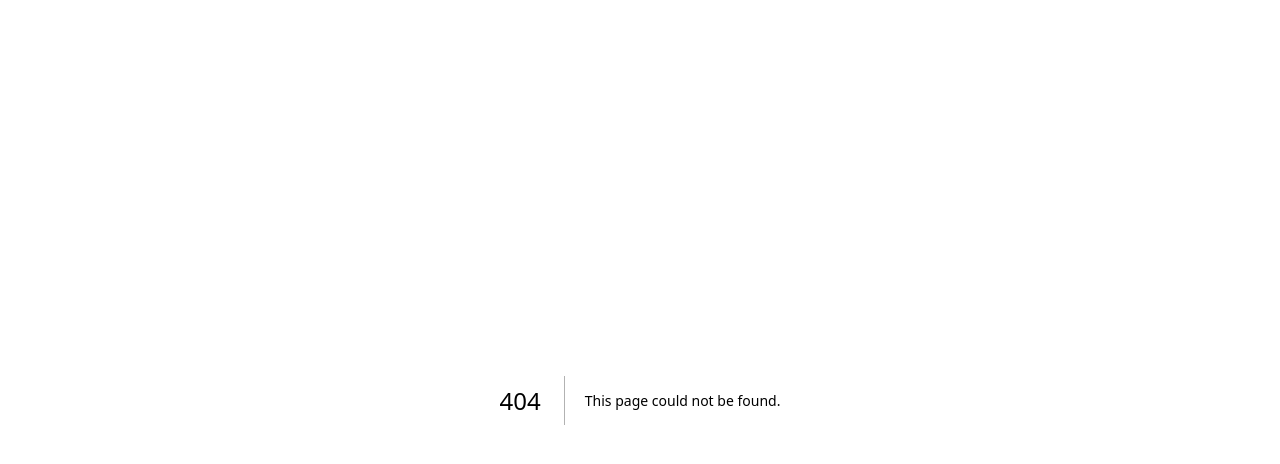
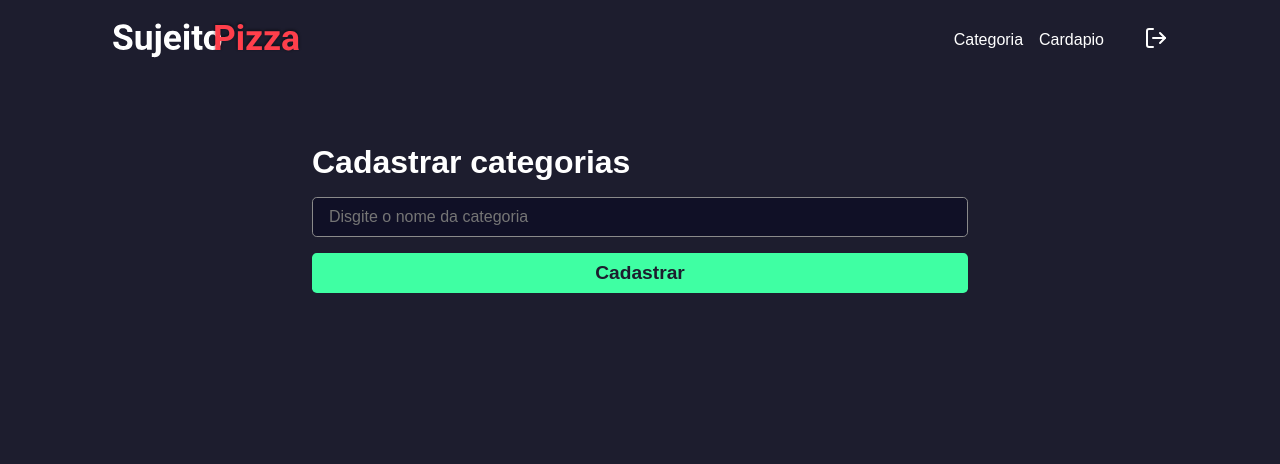
Before and after one commit to EricDCamargo/pizzaria, a Next.js app in the folder frontend/: page /category in a window 1280 px wide. Before the commit this address had no page. Shown: the top 464 px of the page. Built offline with nearby package versions, Linux system fonts and the light colour scheme.

Commit message:
feat: Adding category registration page

```diff
--- /dev/null
+++ b/frontend/src/components/Header/index.tsx
@@ -0,0 +1,31 @@
+import Link from 'next/link'
+import styles from './styles.module.scss'
+import { FiLogOut } from 'react-icons/fi'
+import { useContext } from 'react'
+import { AuthConext } from '@/src/contexts/AuthContext'
+
+export function Header() {
+  const { signOut } = useContext(AuthConext)
+
+  return (
+    <header className={styles.headerConteiner}>
+      <div className={styles.headerContent}>
+        <Link href="/dashboard">
+          <img src="/logo.svg" width={190} height={90} />
+        </Link>
+
+        <nav className={styles.menuNav}>
+          <Link href="/category">
+            <p>Categoria</p>
+          </Link>
+          <Link href="/product">
+            <p>Cardapio</p>
+          </Link>
+          <button onClick={signOut}>
+            <FiLogOut color="#FFF" size={24} />
+          </button>
+        </nav>
+      </div>
+    </header>
+  )
+}
--- /dev/null
+++ b/frontend/src/components/Header/styles.module.scss
@@ -0,0 +1,49 @@
+.headerConteiner {
+  height: 5rem;
+}
+.headerContent {
+  max-width: 1120px;
+  height: 5rem;
+  margin: 0 auto;
+  padding: 0 2rem;
+
+  display: flex;
+  justify-content: space-between;
+  align-items: center;
+
+  img {
+    cursor: pointer;
+  }
+}
+
+.menuNav {
+  display: flex;
+  align-items: center;
+
+  p {
+    color: var(--white);
+    padding: 0 0.5rem;
+    display: flex;
+    position: relative;
+    transition: color 0.7s;
+
+    & + p {
+      margin-left: 2rem;
+    }
+
+    &:hover {
+      color: var(--red-900);
+    }
+  }
+
+  button {
+    margin-left: 2rem;
+    background: transparent;
+    border: 0;
+    transition: transform 0.8s;
+
+    &:hover {
+      transform: scale(1.2);
+    }
+  }
+}
--- a/frontend/src/contexts/AuthContext.tsx
+++ b/frontend/src/contexts/AuthContext.tsx
@@ -1,4 +1,4 @@
-import { createContext, ReactNode, useState } from 'react'
+import { createContext, ReactNode, useEffect, useState } from 'react'
 import { destroyCookie, parseCookies, setCookie } from 'nookies'
 import Router from 'next/router'
 import { api } from '../services/apiClient'
@@ -36,6 +36,23 @@ export function signOut() {
 export function AuthProvider({ children }: AuthProviderProps) {
   const [user, setUser] = useState<UserProps>()
   const isAuthenticated = !!user
+
+  useEffect(() => {
+    const { '@nextauth.token': token } = parseCookies()
+
+    if (token) {
+      api
+        .get('/me')
+        .then(response => {
+          const { id, name, email } = response.data
+
+          setUser({ id, name, email })
+        })
+        .catch(() => {
+          signOut()
+        })
+    }
+  }, [])
 
   async function signIn({ email, password }: SignInCredentials) {
     try {
--- /dev/null
+++ b/frontend/src/pages/category/index.tsx
@@ -0,0 +1,52 @@
+import Head from 'next/head'
+import { Header } from '@/src/components/Header'
+import styles from './styles.module.scss'
+import { FormEvent, useState } from 'react'
+
+import { setupAPIClient } from '@/src/services/api'
+import { toast } from 'react-toastify'
+
+export default function Category() {
+  const [categoryName, setCategoryName] = useState<string>('')
+
+  async function handleRegister(event: FormEvent) {
+    event.preventDefault()
+
+    if (!categoryName) {
+      return
+    }
+
+    const apiClient = setupAPIClient()
+
+    await apiClient.post('/category', { name: categoryName })
+
+    toast.success('Categoria cadastrada com sucesso!')
+    setCategoryName('')
+  }
+
+  return (
+    <>
+      <Head>
+        <title>Nova categoria - Sujeito Pizzaria</title>
+      </Head>
+      <div>
+        <Header />
+        <main className={styles.conteiner}>
+          <h1>Cadastrar categorias</h1>
+          <form className={styles.form} onSubmit={handleRegister}>
+            <input
+              className={styles.input}
+              type="text"
+              placeholder="Disgite o nome da categoria"
+              value={categoryName}
+              onChange={e => setCategoryName(e.target.value)}
+            />
+            <button className={styles.buttonAdd} type="submit">
+              Cadastrar
+            </button>
+          </form>
+        </main>
+      </div>
+    </>
+  )
+}
--- /dev/null
+++ b/frontend/src/pages/category/styles.module.scss
@@ -0,0 +1,39 @@
+.conteiner {
+  max-width: 720px;
+  margin: 4rem auto;
+  padding: 0 2rem;
+
+  display: flex;
+  justify-content: space-between;
+  flex-direction: column;
+}
+
+.conteiner h1 {
+  color: var(--white);
+}
+
+.form {
+  display: flex;
+  flex-direction: column;
+  margin: 1rem 0;
+}
+
+.input {
+  background-color: var(--dark-900);
+  border: 0;
+  padding: 1rem;
+  height: 40px;
+  border-radius: 0.3rem;
+  color: var(--white);
+  border: 1px solid var(--gray-100);
+  margin-bottom: 1rem;
+}
+.buttonAdd {
+  height: 40px;
+  border: 0;
+  background-color: var(--green-900);
+  font-weight: bold;
+  font-size: 1.2rem;
+  border-radius: 0.3rem;
+  color: var(--dark-700);
+}
```
Also changed, not shown: frontend/src/pages/dashboard/index.tsx (+11 -4 lines).
